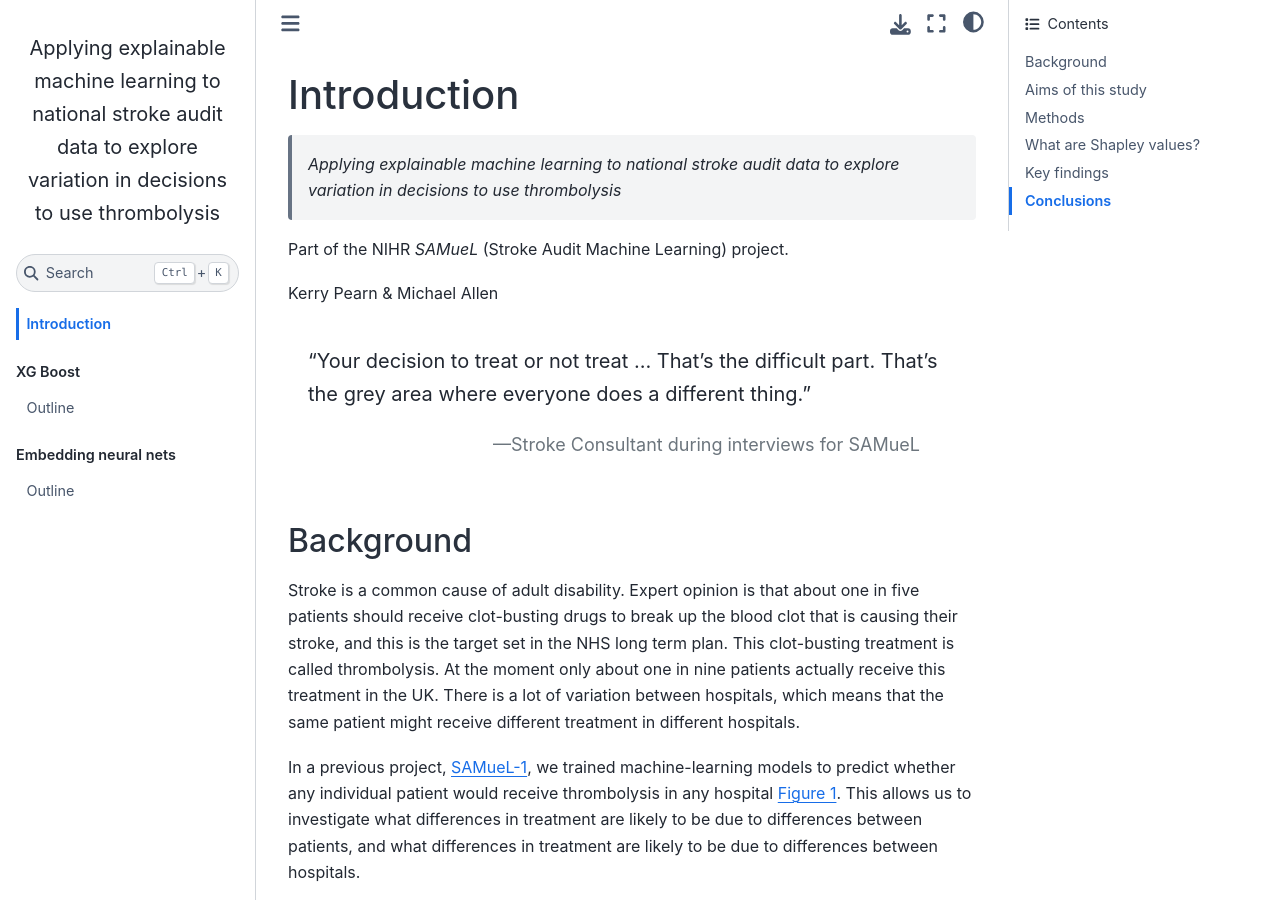
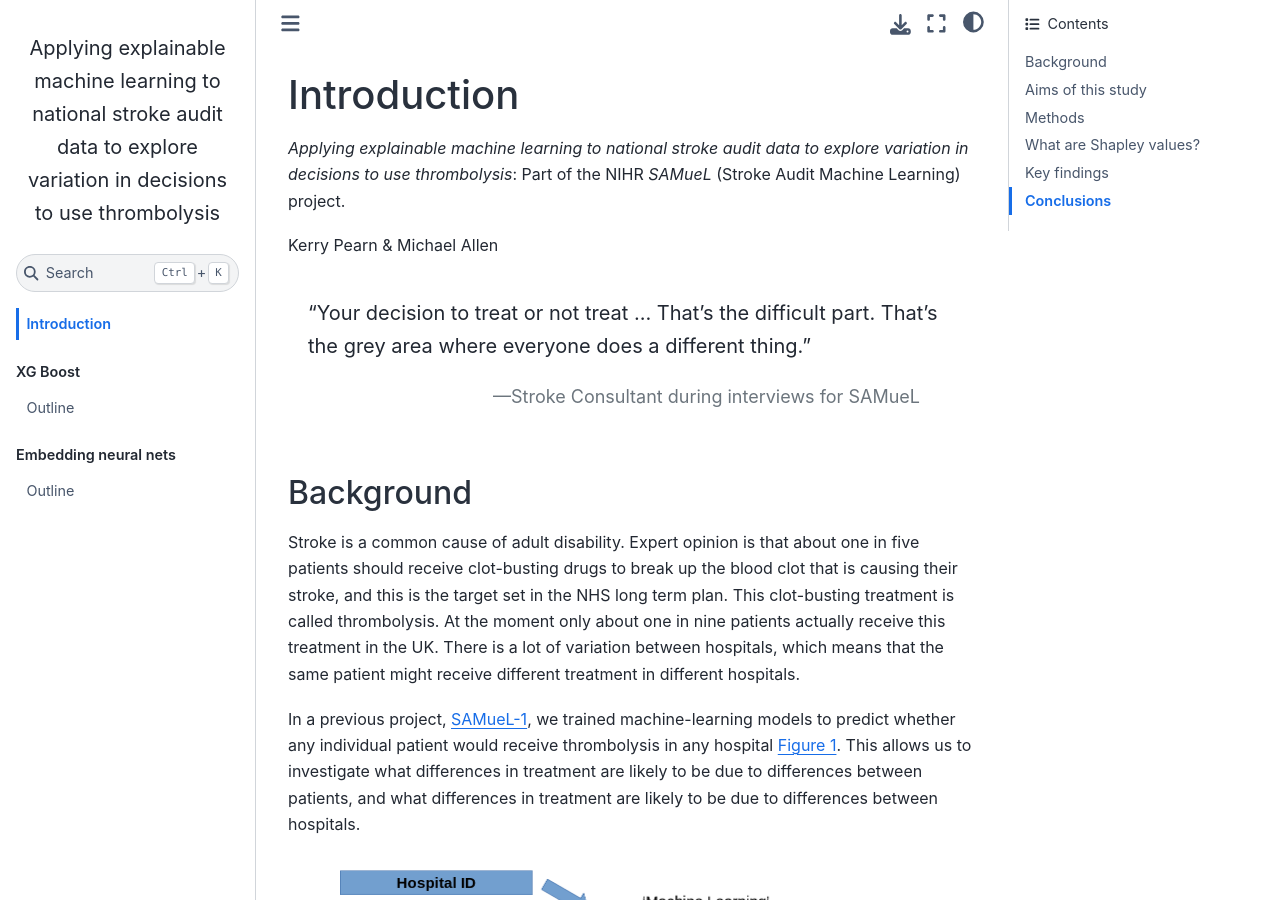
Before and after one commit to samuel-book/samuel_shap_paper_1, a Jupyter Book: the page built from introduction/intro.md, in a window 1280 px wide and 900 px high. Built offline with Jupyter Book 1.0.4 settings and Sphinx 7.4.7 and the Sphinx Book theme 1.1.4, drawn with Linux system fonts in a browser that asks for light colours; pages that are not in the unit, such as notebooks, are missing from menus.

```diff
--- a/introduction/intro.md
+++ b/introduction/intro.md
@@ -1,8 +1,6 @@
 # Introduction
 
-> *Applying explainable machine learning to national stroke audit data to explore variation in decisions to use thrombolysis*
-
-Part of the NIHR *SAMueL* (Stroke Audit Machine Learning) project.
+*Applying explainable machine learning to national stroke audit data to explore variation in decisions to use thrombolysis*: Part of the NIHR *SAMueL* (Stroke Audit Machine Learning) project.
 
 Kerry Pearn & Michael Allen
 
```
